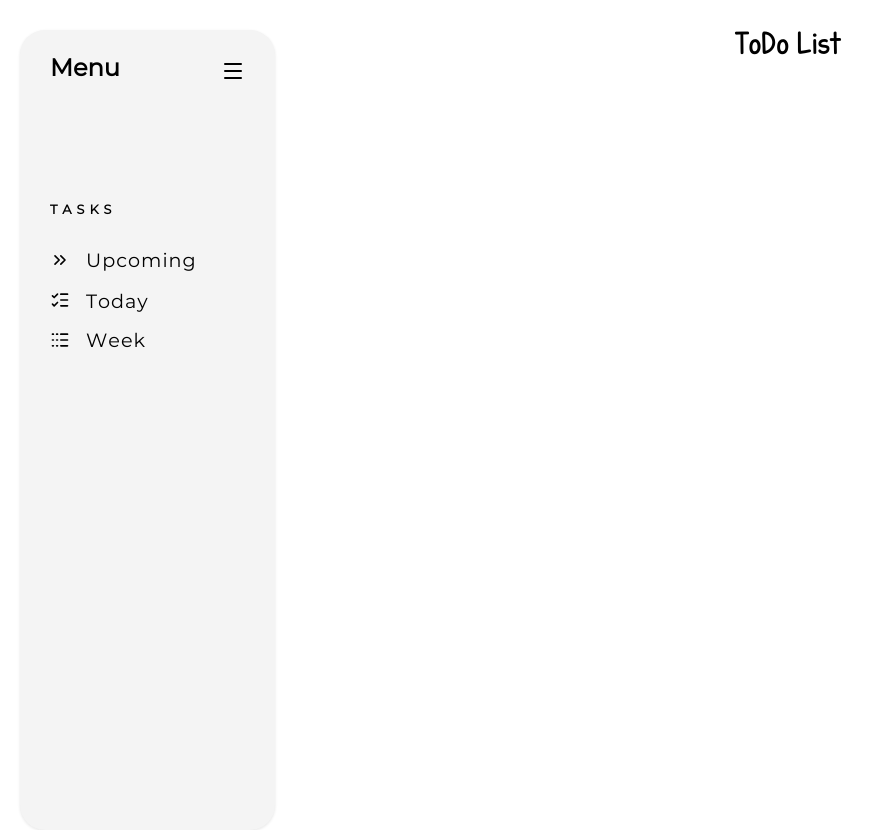
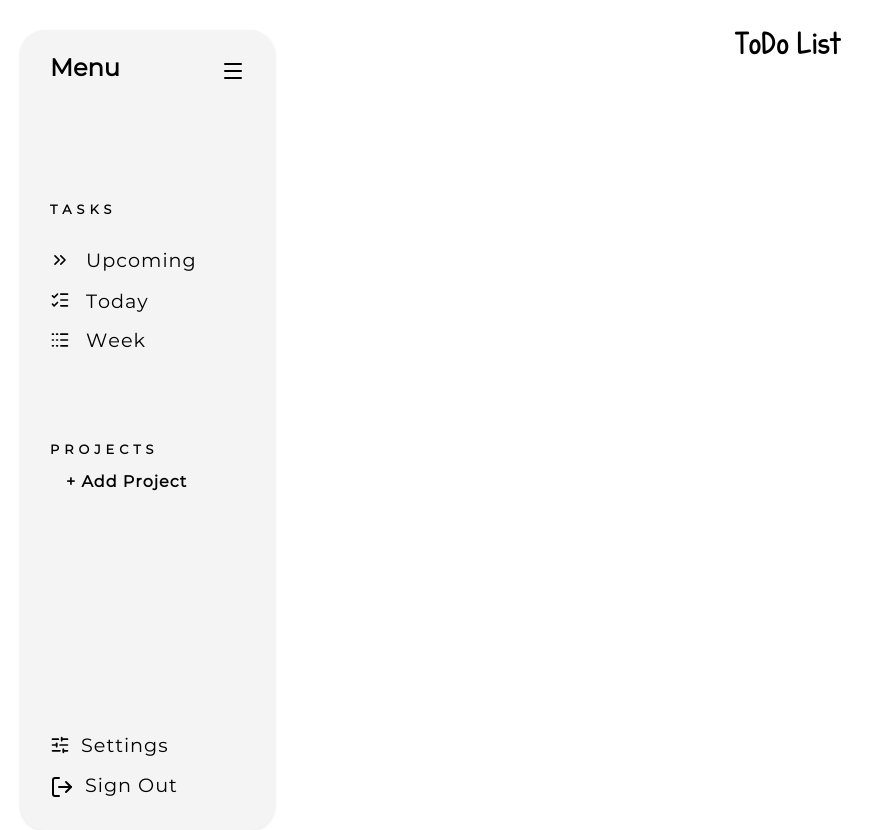
Before and after one commit to zubzkryp/To-Do-List, a website built with webpack: page src/template.html in a window 1280 px wide. Shown: the whole page, without its empty margins (0-882 px from the left). Built offline with nearby package versions, Linux system fonts and the light colour scheme.

Commit message:
Added the settings and sign out buttons

```diff
--- a/src/sidebar.css
+++ b/src/sidebar.css
@@ -12,7 +12,7 @@
     border-radius: 25px;
     box-shadow: 0 1px 3px rgba(0,0,0,0.1);
     display: grid;
-    grid-template-rows: 150px 40px 40px 40px 40px 1fr;
+    grid-template-rows: 150px 40px 40px 40px 120px 1fr 40px 60px;
     grid-template-columns: 30px 1fr 30px;
     padding-top: 20px;
     font-family: 'Montserrat';
@@ -59,7 +59,10 @@
 
 .today,
 .week,
-.upcoming {
+.upcoming,
+.add-project,
+.settings,
+.sign-out {
     border: none;
     background: none;
     font-size: 1.2rem;
@@ -78,8 +81,14 @@
     grid-row: 5 / 6;
     grid-column: 2 / 3;
     display: flex;
-    align-items: center;
+    align-items: start;
+    transform: translateY(5px);
 }
+
+.dashboard-week svg {
+    transform: translateY(5px);
+}
+
 
 .dashboard-upcoming,
 .dashboard-today,
@@ -89,7 +98,49 @@
 
 .dashboard-today svg,
 .dashboard-upcoming svg,
-.dashboard-week svg {
+.dashboard-week svg,
+.dashboard-settings svg {
     width: 20px;
     height: 20px;
 }
+
+.dashboard-project {
+    grid-row: 6 / 7;
+    grid-column: 2 / 3;
+    font-size: 0.8rem;
+    font-weight: 600;
+    letter-spacing: 5px;
+    display: flex;
+    flex-direction: column;
+    align-items: start;
+    gap: 10px;
+}
+
+.add-project {
+    font-size: 1rem;
+    transform: translateX(10px);
+}
+
+.dashboard-settings {
+    grid-column: 2 / 3;
+    grid-row: 7 / 8;
+    display: flex;
+    align-items: start;
+    gap: 5px;
+}
+
+.dashboard-settings svg {
+    transform: translateY(5px);
+}
+
+.dashboard-signout {
+    grid-column: 2 / 3;
+    grid-row: 8 / 9;
+    display: flex;
+    align-items: start;
+    gap: 5px;
+}
+
+.dashboard-signout svg {
+    transform: translateY(5px);
+}
--- a/src/sidebar.js
+++ b/src/sidebar.js
@@ -1,5 +1,5 @@
 import './sidebar.css'
-import { createElement, Menu, ChevronsRight, ListChecks, Logs } from 'lucide'
+import { createElement, Menu, ChevronsRight, ListChecks, Logs, SlidersHorizontal, LogOut } from 'lucide'
 
 export default function buildSideBar() {
     const body = document.querySelector('body')
@@ -67,4 +67,39 @@ export default function buildSideBar() {
     week.textContent = "Week"
     dashboardWeek.appendChild(week)
 
+    //Project title
+    const dashboardProject = document.createElement('h3')
+    dashboardProject.textContent = "PROJECTS"
+    dashboardProject.classList.add('dashboard-project')
+    dashBoard.appendChild(dashboardProject)
+
+    // add project button
+    const projectButton = document.createElement('button')
+    projectButton.textContent = '+ Add Project'
+    projectButton.classList.add('add-project')
+    dashboardProject.appendChild(projectButton)
+
+    // Settings
+    const dashboardSettings = document.createElement('div')
+    dashboardSettings.classList.add("dashboard-settings")
+    dashBoard.appendChild(dashboardSettings)
+    //buttons to view to settings
+    const settingIcon = createElement(SlidersHorizontal) // icon for settings text
+    dashboardSettings.appendChild(settingIcon)
+    const settings = document.createElement('button')
+    settings.classList.add("settings")
+    settings.textContent = "Settings"
+    dashboardSettings.appendChild(settings)
+
+    // Sign out
+    const dashboardSignOut= document.createElement('div')
+    dashboardSignOut.classList.add("dashboard-signout")
+    dashBoard.appendChild(dashboardSignOut)
+    //buttons to view to sign out
+    const signoutIcon = createElement(LogOut) // icon for sign out text
+    dashboardSignOut.appendChild(signoutIcon)
+    const signout = document.createElement('button')
+    signout.classList.add("sign-out")
+    signout.textContent = "Sign Out"
+    dashboardSignOut.appendChild(signout)
 }
```
